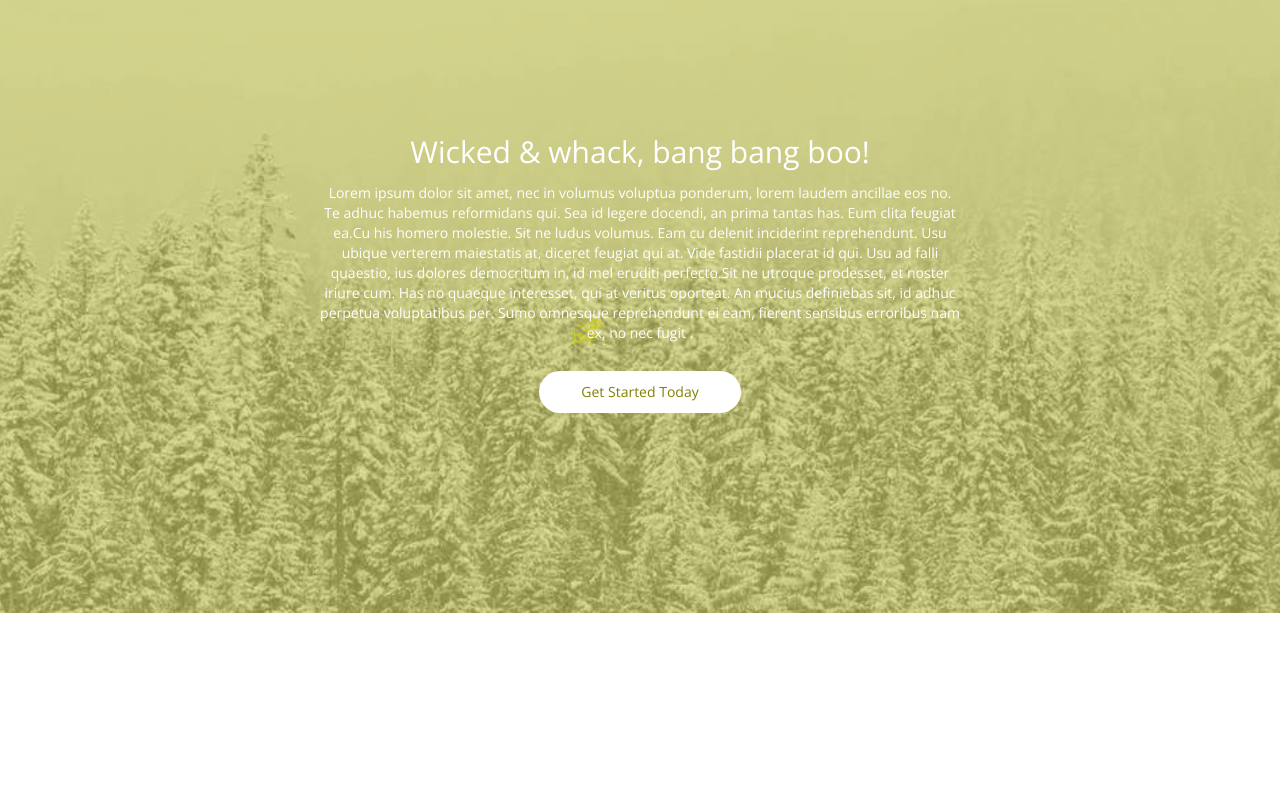
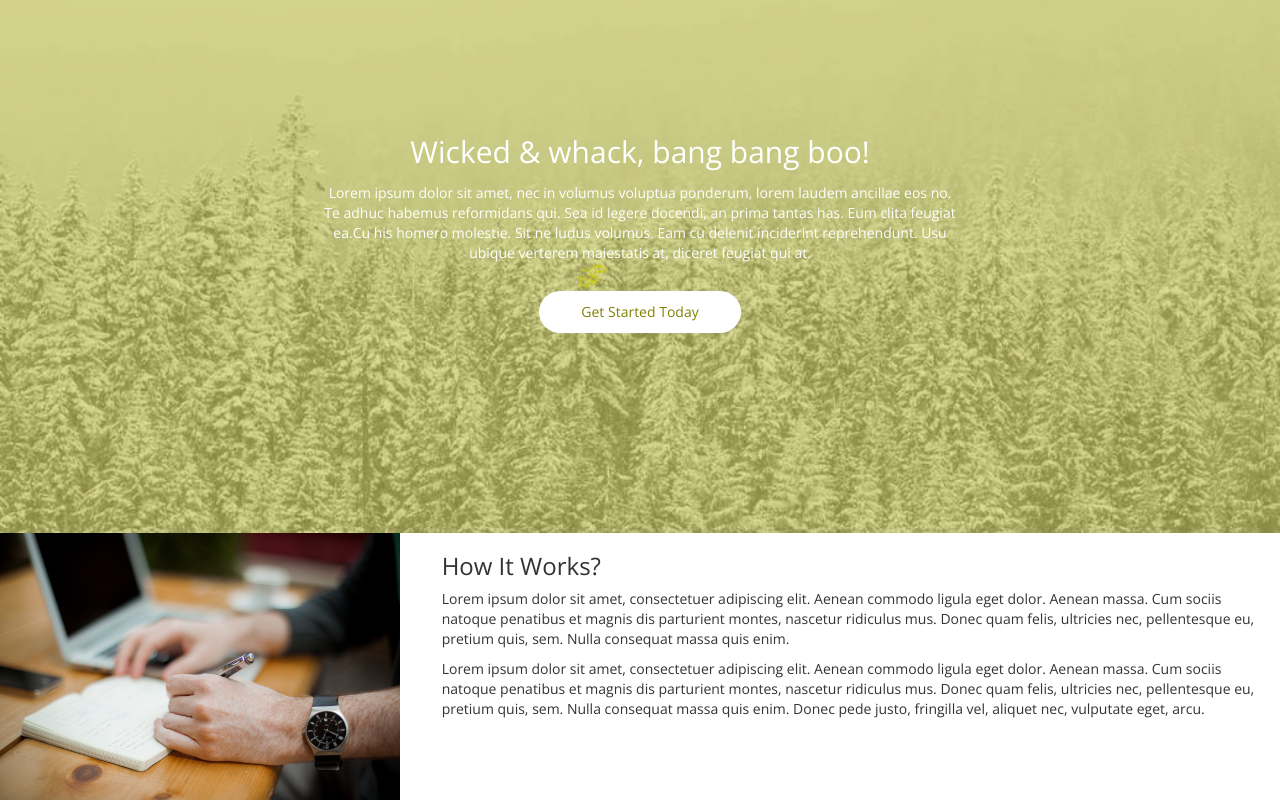
Before and after one commit to TejaswiR/psd2html, a website: page index.html in a window 1280 px wide. Shown: the part 1379-2179 px from the top of the page. Before the commit the page ends 1992 px from the top, so only its background shows below. Drawn offline with nearby package versions, Linux system fonts and the light colour scheme.

Commit message:
changes made

```diff
--- a/Gruntfile.js
+++ b/Gruntfile.js
@@ -6,6 +6,7 @@ module.exports = function(grunt) {
                     'assets/stylesheets/common.css': 'assets/stylesheets/src/common.scss',
                     'assets/stylesheets/land.css': 'assets/stylesheets/src/land.scss',
                     'assets/stylesheets/about.css': 'assets/stylesheets/src/about.scss',
+                    'assets/stylesheets/how_works.css': 'assets/stylesheets/src/how_works.scss',
                   }
                 }
               },
@@ -28,7 +29,8 @@ module.exports = function(grunt) {
                   [
                   'assets/stylesheets/common.css',
                   'assets/stylesheets/land.css',
-                  'assets/stylesheets/about.css'
+                  'assets/stylesheets/about.css',
+                  'assets/stylesheets/how_works.css'
                   ],
                 }
               }
--- /dev/null
+++ b/assets/stylesheets/src/how_works.scss
@@ -0,0 +1,17 @@
+      #how_works  {
+        .img-container {
+          padding: 0;
+        }
+
+        h3 {
+          font-size: 1.1em;
+          font-weight: bold;
+          font-transform: uppercase;
+          margin-top: 3em;
+        }
+
+        p.experct: {
+          font-size:  1.1em;
+          margin: 2em  0;
+        }
+      }
--- a/index.html
+++ b/index.html
@@ -62,7 +62,8 @@
            <div class="col-sm-6 hidden-xs"></div>
        </div>
    </div>
-</div></section>
+</div>
+</section>
 <section id="about">
     <div class="container">
         <div class="row">
@@ -91,8 +92,26 @@
     <div class="triangle"></div>
     <div class="container">
         <h2>Wicked &amp; whack, bang bang boo!</h2>
-    <p>Lorem ipsum dolor sit amet, nec in volumus voluptua ponderum, lorem laudem ancillae eos no. Te adhuc habemus reformidans qui. Sea id legere docendi, an prima tantas has. Eum clita feugiat ea.Cu his homero molestie. Sit ne ludus volumus. Eam cu delenit inciderint reprehendunt. Usu ubique verterem maiestatis at, diceret feugiat qui at. Vide fastidii placerat id qui. Usu ad falli quaestio, ius dolores democritum in, id mel eruditi perfecto.Sit ne utroque prodesset, et noster iriure cum. Has no quaeque interesset, qui at veritus oporteat. An mucius definiebas sit, id adhuc perpetua voluptatibus per. Sumo omnesque reprehendunt ei eam, fierent sensibus erroribus nam ex, no nec fugit . </p>
+        <p>Lorem ipsum dolor sit amet, nec in volumus voluptua ponderum, lorem laudem ancillae eos no. Te adhuc habemus reformidans qui. Sea id legere docendi, an prima tantas has. Eum clita feugiat ea.Cu his homero molestie. Sit ne ludus volumus. Eam cu delenit inciderint reprehendunt. Usu ubique verterem maiestatis at, diceret feugiat qui at.</p>
         <a href="#">Get Started Today</a>
+    </div>
+</section>
+<section id="how_works">
+    <div class="container-fluid">
+        <div class="row">
+            <div class="col-sm-4 hidden-xs img-container">
+                <img src="assets/images/pen.jpg" alt="How It Works" class= "img-responsive">
+            </div>
+            <div class="col-sm-8">
+                <h3>How It Works?</h3>
+                <p class="excerpt">
+                    Lorem ipsum dolor sit amet, consectetuer adipiscing elit. Aenean commodo ligula eget dolor. Aenean massa. Cum sociis natoque penatibus et magnis dis parturient montes, nascetur ridiculus mus. Donec quam felis, ultricies nec, pellentesque eu, pretium quis, sem. Nulla consequat massa quis enim.
+                </p>
+                <p>
+                    Lorem ipsum dolor sit amet, consectetuer adipiscing elit. Aenean commodo ligula eget dolor. Aenean massa. Cum sociis natoque penatibus et magnis dis parturient montes, nascetur ridiculus mus. Donec quam felis, ultricies nec, pellentesque eu, pretium quis, sem. Nulla consequat massa quis enim. Donec pede justo, fringilla vel, aliquet nec, vulputate eget, arcu.
+                </p>
+            </div>
+        </div>
     </div>
 </section>
 </body>
```
Also changed, not shown: assets/images/pen.jpg (added), assets/stylesheets/app.min.css, assets/stylesheets/how_works.css (added), 1 other file. Lines whose indentation alone changed are shown as unchanged.
